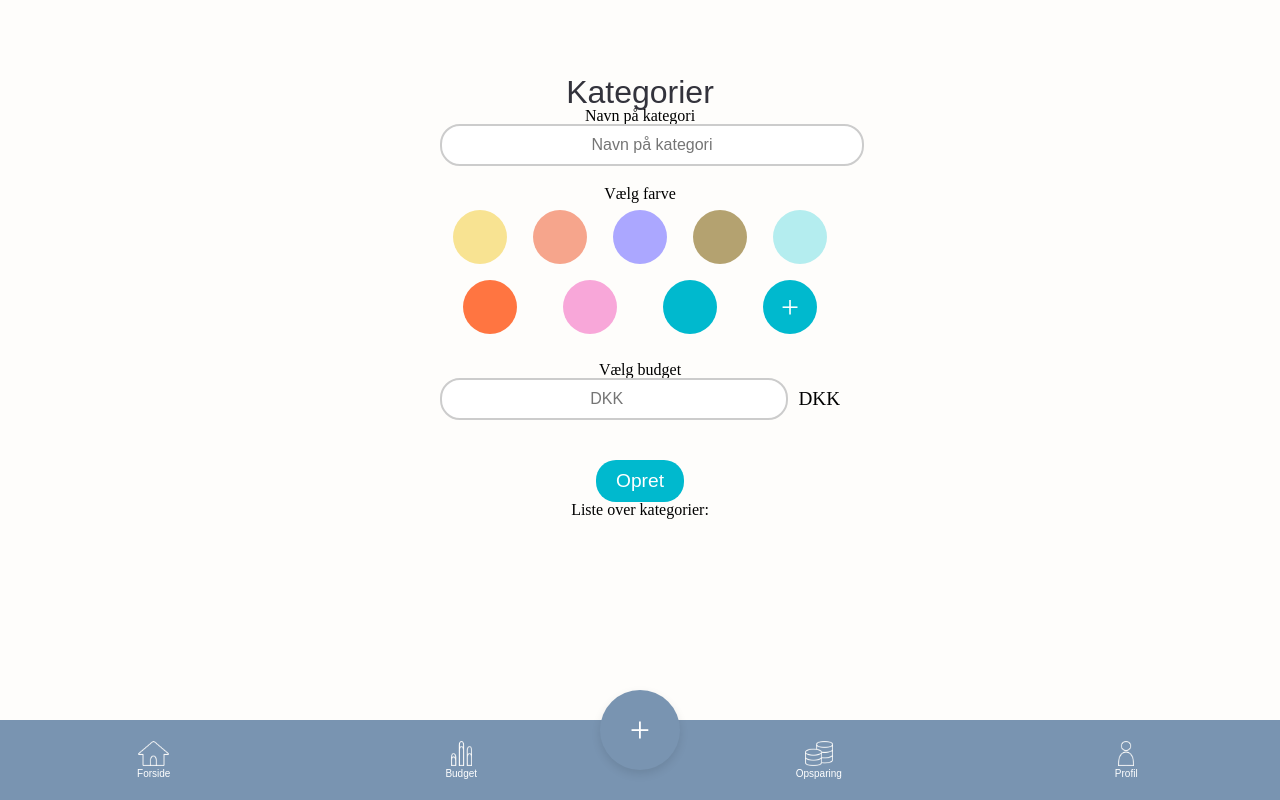
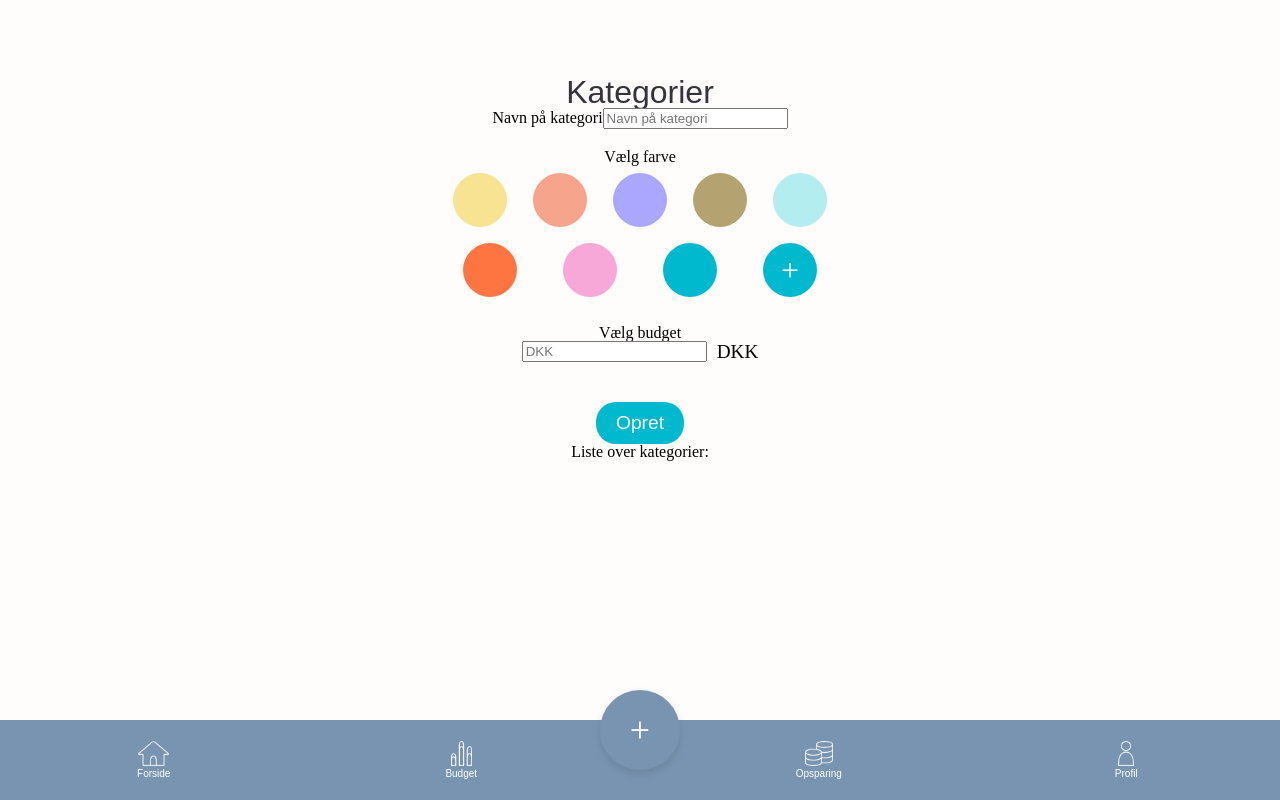
Before and after one commit to SarahCant/web-app, a React (Vite) app: page /addcategory in a window 1280 px wide. Built offline with nearby package versions, Linux system fonts and the light colour scheme; no server answers.

Commit message:
slettet unput

```diff
--- a/src/css/Lejla.css
+++ b/src/css/Lejla.css
@@ -14,15 +14,6 @@
   margin-bottom: 20px;
 }
 
-input[type="text"],
-input[type="number"] {
-  width: 100%;
-  padding: 10px;
-  border: 2px solid #ccc;
-  border-radius: 20px;
-  font-size: 1em;
-  text-align: center;
-}
 
 .budget-input {
   display: flex;
```
